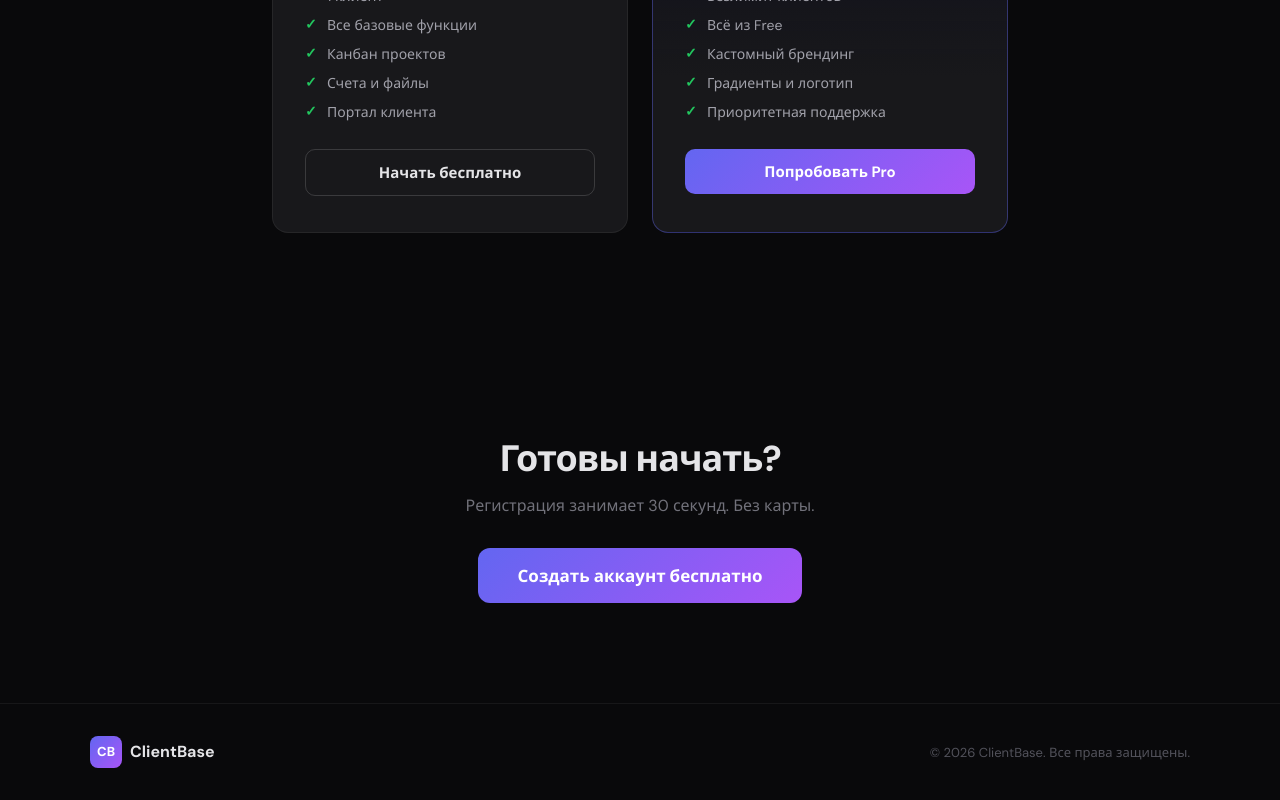
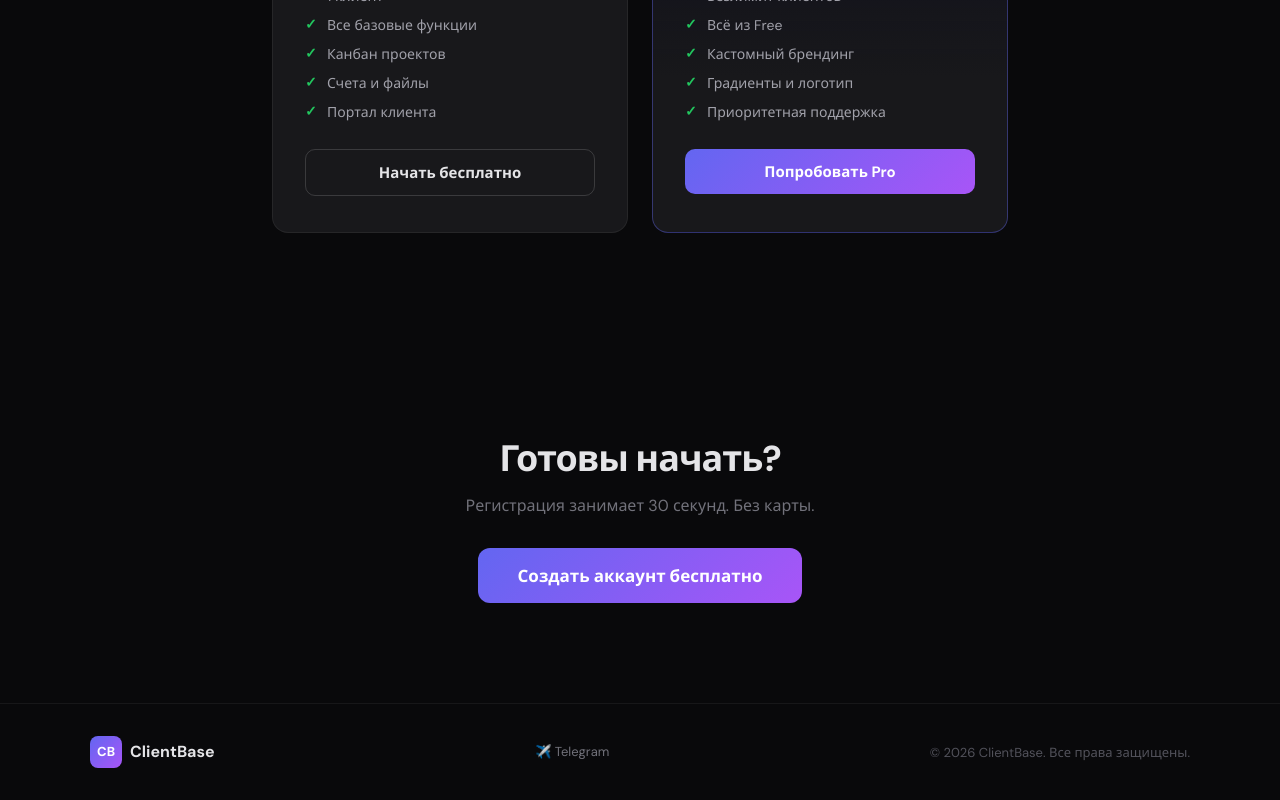
Before and after one commit to ViktorVV123/ClientBase, a React app: page / in a window 1280 px wide. Shown: the part 2781-3581 px from the top of the page. Built offline with nearby package versions, Linux system fonts and the light colour scheme.

Commit message:
добавли свой тг для поддержки

```diff
--- a/src/components/branding/BrandingSettings.tsx
+++ b/src/components/branding/BrandingSettings.tsx
@@ -116,7 +116,7 @@
                                 клиенты увидят ваш бренд, а не ClientBase
                             </div>
                             <button className={styles.unlockBtn} onClick={onUpgrade}>
-                                ⭐ Разблокировать за 299 ₽/мес
+                                ⭐ Разблокировать за 4 $/мес
                             </button>
                         </div>
                     </div>
--- a/src/components/sidebar/Sidebar.module.scss
+++ b/src/components/sidebar/Sidebar.module.scss
@@ -213,6 +213,20 @@
   }
 }
 
+.supportLink {
+  display: block;
+  text-align: center;
+  font-size: 12px;
+  color: var(--text-dim);
+  text-decoration: none;
+  padding: 6px 0;
+  transition: color 0.15s;
+
+  &:hover {
+    color: var(--accent-primary);
+  }
+}
+
 // ── Mobile overlay ──
 
 .overlay {
--- a/src/components/sidebar/Sidebar.tsx
+++ b/src/components/sidebar/Sidebar.tsx
@@ -65,7 +65,7 @@
                         <span className={styles.navIcon}>📅</span>
                         Календарь
                     </button>
-                  {/*  <button className={styles.navItem}>
+                   {/* <button className={styles.navItem}>
                         <span className={styles.navIcon}>⚙️</span>
                         Настройки
                     </button>*/}
@@ -100,6 +100,15 @@
                             👁️ Портал клиента
                         </button>
                     )}
+
+                    <a
+                        href="https://t.me/gga123321"
+                        target="_blank"
+                        rel="noopener noreferrer"
+                        className={styles.supportLink}
+                    >
+                        ✈️ Поддержка в Telegram
+                    </a>
                 </div>
             </aside>
         </>
--- a/src/pages/landing/LandingPage.module.scss
+++ b/src/pages/landing/LandingPage.module.scss
@@ -671,6 +671,17 @@
   color: #52525b;
 }
 
+.footerTg {
+  font-size: 13px;
+  color: #71717a;
+  text-decoration: none;
+  transition: color 0.15s;
+
+  &:hover {
+    color: #fff;
+  }
+}
+
 // ─── Animations ──────────────────────────────────────────────────────────
 
 @keyframes fadeUp {
--- a/src/pages/landing/LandingPage.tsx
+++ b/src/pages/landing/LandingPage.tsx
@@ -282,6 +282,9 @@
                         <div className={styles.logoMark}>CB</div>
                         <span>ClientBase</span>
                     </div>
+                    <a href="https://t.me/gga123321" target="_blank" rel="noopener noreferrer" className={styles.footerTg}>
+                        ✈️ Telegram
+                    </a>
                     <div className={styles.footerCopy}>{s.footer.copy}</div>
                 </div>
             </footer>
```
